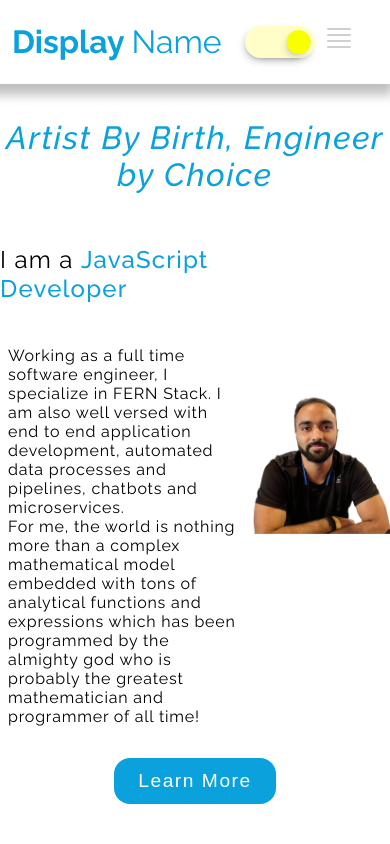
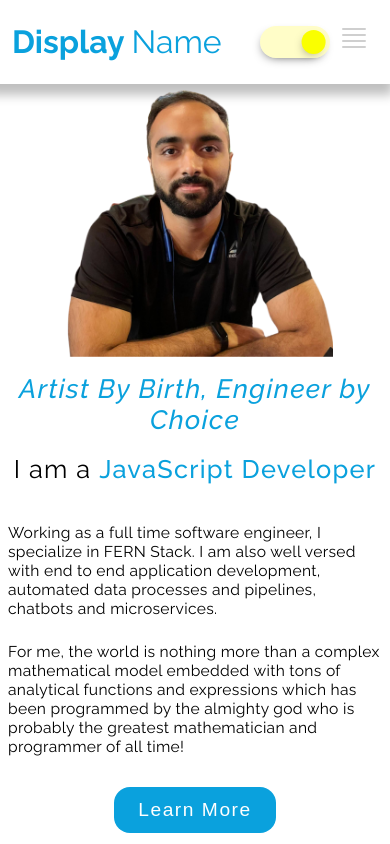
Before and after one commit to sedhha/next-js-pf-v2, a Next.js app: page / in a window 390 px wide. Built offline with nearby package versions, Linux system fonts and the light colour scheme.

Commit message:
Intro Component Fully Responsive

```diff
--- a/components/Intro/Intro.module.css
+++ b/components/Intro/Intro.module.css
@@ -103,3 +103,38 @@
 .Button:hover {
 	scale: 0.96;
 }
+
+@media only screen and (max-width: 750px) {
+	.IntroGrid {
+		grid-template-columns: repeat(6, 1fr);
+		grid-template-rows: repeat(11, 1fr);
+	}
+	.ImageContainer {
+		grid-area: 1 / 1 / 5 / 7;
+	}
+	.IntroHeader {
+		grid-area: 5 / 1 / 6 / 7;
+	}
+	.IntroHeaderContent {
+		font-size: 3vw;
+		font-size: clamp(1.5rem, 6.8vw, 2.5rem);
+	}
+	.IntroTaglineWrapper {
+		grid-area: 6 / 1 / 7 / 7;
+	}
+	.IntroTagline {
+		font-size: 2rem;
+		font-size: clamp(1.2rem, 6.5vw, 2.2rem);
+	}
+	.IntroPara {
+		grid-area: 7 / 1 / 11 / 7;
+	}
+	.IntroPara h4 {
+		font-size: 1.1rem;
+		letter-spacing: 0.02em;
+		font-size: clamp(0.75rem, 4vw, 1.1rem);
+	}
+	.ActionArea {
+		grid-area: 11 / 1 / 12 / 7;
+	}
+}
--- a/components/header/DarkModeToggle.module.css
+++ b/components/header/DarkModeToggle.module.css
@@ -37,7 +37,7 @@
 	transition: all 0.3s linear;
 }
 
-@media only screen and (max-width: 620px) {
+@media only screen and (max-width: 750px) {
 	.SwitchBoard {
 		order: 1;
 	}
--- a/components/header/NavItems/NavItems.module.css
+++ b/components/header/NavItems/NavItems.module.css
@@ -64,7 +64,7 @@
 	color: var(--inactive-silver);
 }
 
-@media only screen and (max-width: 620px) {
+@media only screen and (max-width: 750px) {
 	.NavItemContainer {
 		display: none;
 	}
--- a/components/header/ViewIcon/ViewIcon.module.css
+++ b/components/header/ViewIcon/ViewIcon.module.css
@@ -5,7 +5,7 @@
 	order: 1;
 }
 
-@media only screen and (min-width: 620px) {
+@media only screen and (min-width: 750px) {
 	.ShowMore {
 		display: none;
 		order: 2;
--- a/components/header/header.module.css
+++ b/components/header/header.module.css
@@ -17,13 +17,14 @@
 	font-size: 2rem;
 	line-height: var(--lineheight);
 	color: var(--light-blue);
+	width: 100%;
 }
 
 .FocusWord {
 	font-weight: 400;
 }
 
-@media only screen and (max-width: 620px) {
+@media only screen and (max-width: 750px) {
 	.Logo {
 		flex: auto;
 	}
--- a/styles/global.css
+++ b/styles/global.css
@@ -21,6 +21,9 @@
 
 	/* Shadows */
 	--box-shadow-thick: -4px 4px 10px 7px rgba(0, 0, 0, 0.25);
+
+	/* Breakpoints */
+	--mobile-bp: 620px;
 }
 html,
 body {
```
